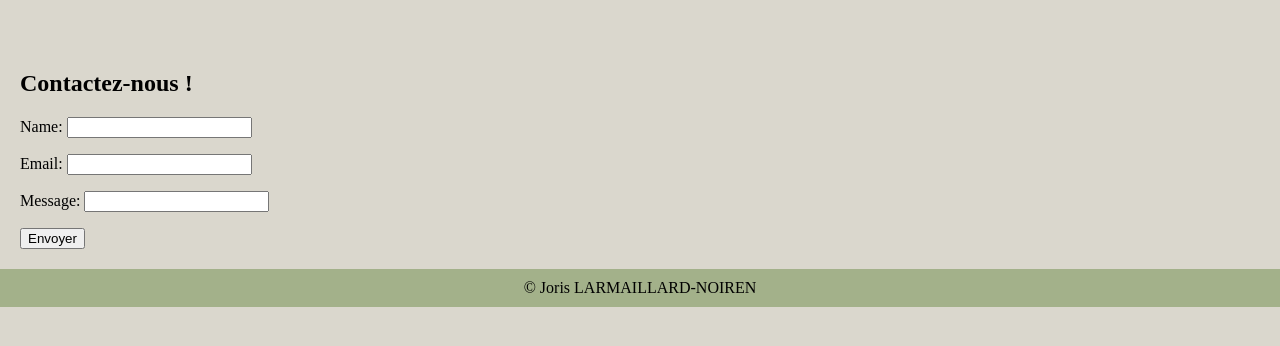
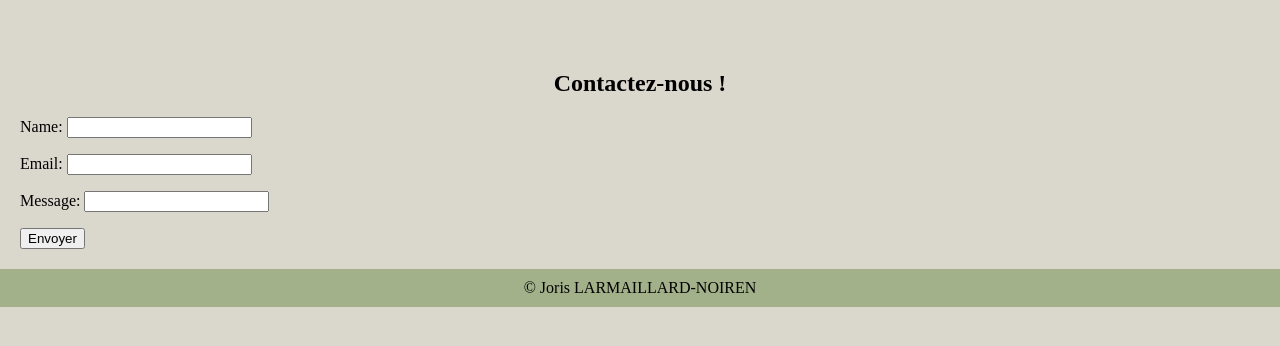
Before and after one commit to 31Joojo/django-web-app, a Django app: page /contact-us/ in a window 1280 px wide. Shown: the part 118-464 px from the top of the page. Run offline with Django 5.2, Linux system fonts and the light colour scheme.

Commit message:
Modification du conteneur du titre de la page

```diff
--- a/merchex/listings/templates/listings/about.html
+++ b/merchex/listings/templates/listings/about.html
@@ -2,7 +2,7 @@
 
 {% block content %}
 
-    <h2>À propos</h2>
+    <div class="titre"><h2>À propos</h2></div>
     <p>
         Cette web app est conçue uniquement à des fins de démonstration, en utilisant le framework Django.
         Elle illustre les fonctionnalités de base et les bonnes pratiques de développement offertes par Django, sans prétendre à une utilisation en production.
--- a/merchex/listings/templates/listings/contact.html
+++ b/merchex/listings/templates/listings/contact.html
@@ -2,7 +2,7 @@
 
 {% block content %}
 
-    <h2>Contactez-nous !</h2>
+    <div class="titre"><h2>Contactez-nous !</h2></div>
 
     <form action="" method="post">
         {% csrf_token %}
```
